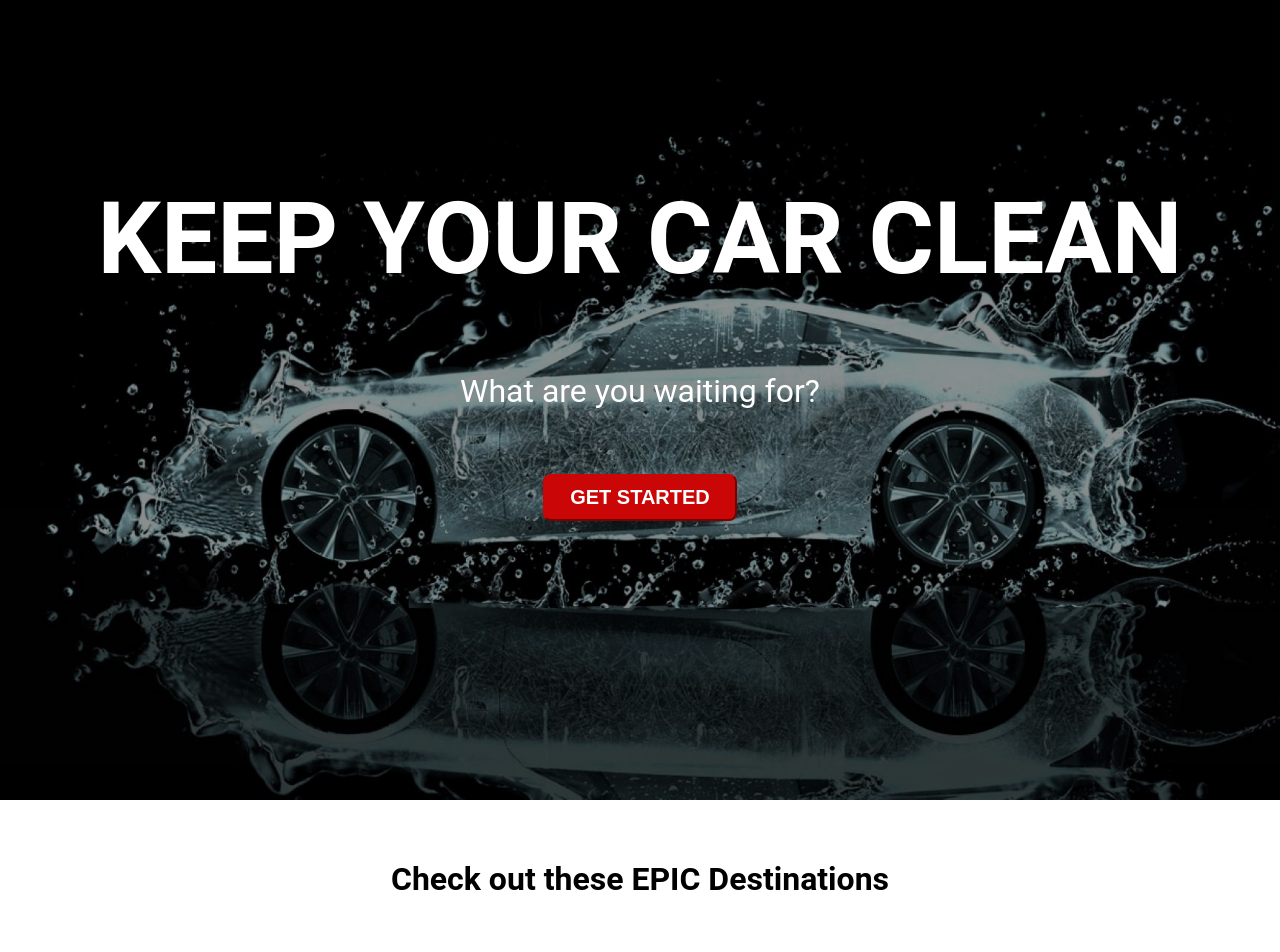
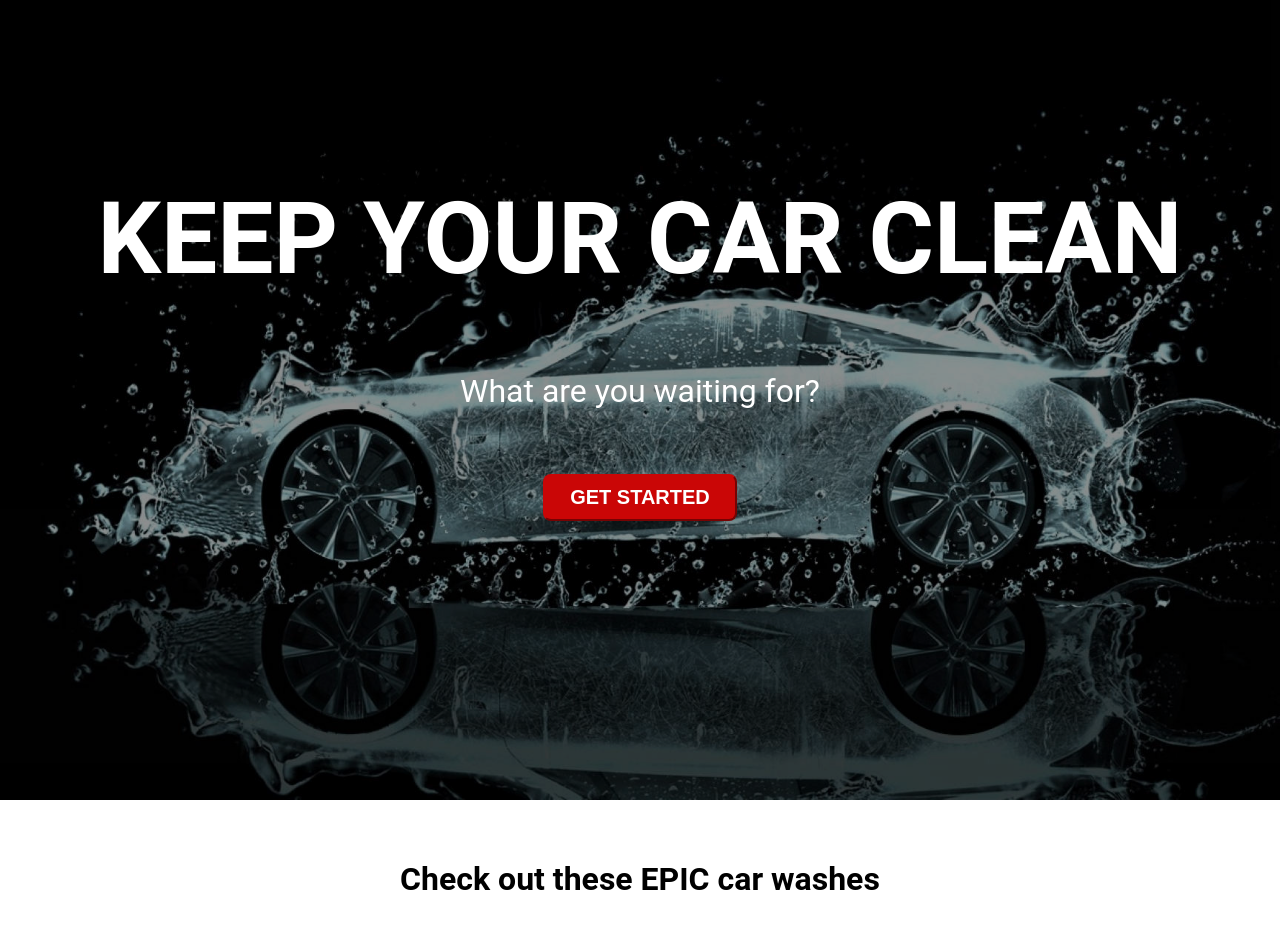
Before and after one commit to Urzisoft/urzisoft-carflow-frontend-app, a React (Create React App) app: page /car-wash in a window 1280 px wide. Shown: the top 952 px of the page. Built offline with nearby package versions, Linux system fonts and the light colour scheme.

Commit message:
more intuitive sub-title

```diff
--- a/src/Components/Pages/Car Wash/CarWash.tsx
+++ b/src/Components/Pages/Car Wash/CarWash.tsx
@@ -26,7 +26,7 @@ export const CarWash: FC = () => {
             </CarWashButtonsContainer>
         </CarWashContainer>
             <CardsSection id="cards-section">
-                <CardsMainTitle>Check out these EPIC Destinations</CardsMainTitle>
+                <CardsMainTitle>Check out these EPIC car washes</CardsMainTitle>
                 <CardsContainer>
                     <CardsWrapper>
                         <CardsList>
```
